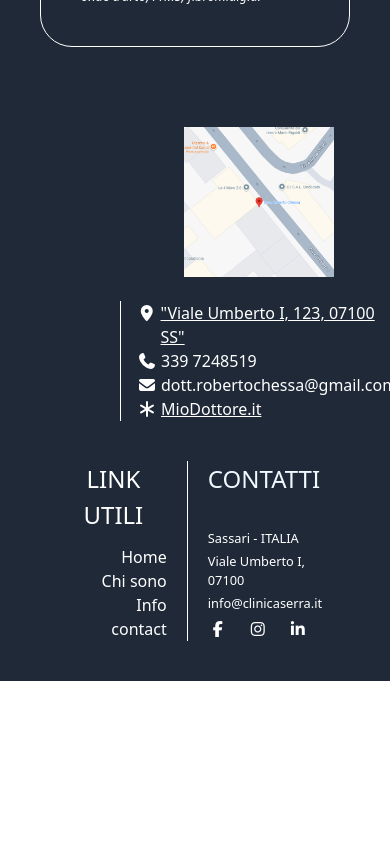
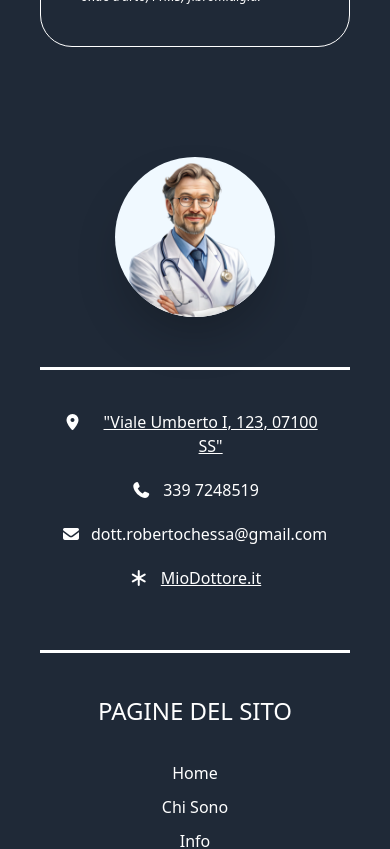
Before and after one commit to CarloDettori/heal-terapy-fe, a React (Vite) app: page / in a window 390 px wide. Shown: the part 4820-5669 px from the top of the page. Before the commit the page ends 5501 px from the top, so only its background shows below. Built offline with nearby package versions, Linux system fonts and the light colour scheme.

Commit message:
FINE BOZZA

```diff
--- a/src/index.css
+++ b/src/index.css
@@ -105,7 +105,7 @@ main {
 }
 
 section {
-    padding: 10px
+    padding: 20px
 }
 
 
@@ -149,4 +149,131 @@ section {
 }
 
 
+
+
+
+
+@media (max-width: 1030px) {
+    #footer-content-wrapper {
+        flex-direction: column;
+    }
+
+    #footer-content-wrapper {
+        justify-content: center;
+    }
+
+
+
+    #footer-copyright-wrapper,
+    #footer-info-wrapper {
+        margin: 90px 0;
+    }
+}
+
+
+@media (max-width: 600px) {
+
+
+
+
+
+    #footer-pages-links,
+    #footer-social-links {
+        text-align: center;
+        gap: 10px
+    }
+
+    #social-links-wrapper-f {
+        justify-content: center;
+    }
+
+
+    form .footer-block {
+        margin: 0;
+        padding: 0;
+        width: 216px;
+        padding-top: 50px;
+        border: none;
+    }
+
+    #footer-img {
+        margin: 0 auto
+    }
+
+    #footer-block-1 {
+        padding-right: 0;
+    }
+
+    .address-info {
+
+        margin: 0 auto
+    }
+
+    #footer-block-2,
+    #footer-block-4 {
+
+        border-left: none;
+    }
+
+
+
+    #footer-block-2,
+    #footer-block-3,
+    #footer-block-4 {
+        padding-top: 40px;
+        text-align: center;
+        border-top: 3px solid white;
+        gap: 20px
+    }
+
+    f .octagon {
+        padding: 0
+    }
+
+
+    #arrows {
+        height: 20px;
+
+    }
+
+    #l-arrow-body,
+    #r-arrow-body {
+        display: inline-block;
+
+        height: 4px;
+    }
+
+    #footer-block-3 {
+        text-align: left;
+        margin: 0;
+
+    }
+
+    #footer-copyright-wrapper,
+    #footer-info-wrapper {
+        flex-direction: column;
+        gap: 50px;
+        margin: 30px 0
+    }
+
+    #footer-copyright-wrapper {
+        padding: 0
+    }
+
+    #footer-info-wrapper {
+        padding: 0
+    }
+
+    #game-description {
+        display: none;
+    }
+
+    #game-title {
+        margin-bottom: 400px;
+    }
+
+
+}
+
+
 @import "tailwindcss";
--- a/src/layout/Footer.jsx
+++ b/src/layout/Footer.jsx
@@ -33,7 +33,7 @@ export default function Footer() {
             <div className="my-20 mx-auto p-10 flex flex-col gap-5 max-w-130 border rounded-4xl">
 
                 <h1>
-                    FONTI
+                    BIBLIOGRAFIA
                 </h1>
 
                 <ul className="flex flex-col gap-2 italic">
@@ -44,48 +44,54 @@ export default function Footer() {
                 </ul>
 
             </div>
-            <div className="mx-auto flex flex-wrap gap-10 justify-evenly place item-center text-white text-start">
 
 
-                <div className="flex ms-20 flex-wrap justify-center gap-6 ">
+            <div id="footer-content-wrapper" className="flex  justify-between place item-center text-white text-start">
 
-                    <a href="https://maps.app.goo.gl/wTK8A56x4ZNBpoNv5">
-                        <img width="150" height="150" src="/addres.png" alt="" />
+                <div id="footer-copyright-wrapper" className="footer-block flex place-content-center  text-white text-start">
+
+
+
+                    <a id="footer-block-1" href="https://www.miodottore.it/roberto-chessa-2/anestesista/sassari#profile-info" className="relative pe-7">
+                        <img id="footer-img" className="rounded-full shadow-2xl h-40 my-auto bg-(--lightest-theme) hover:scale-110" src="/doctor.png" alt="" />
                     </a>
-                    <div className="flex flex-col justify-between border-s border-e-(--lightest-theme) ps-3">
+
+                    <div id="footer-block-2" className=" px-5 footer-block border-s border-e-(--lightest-theme) flex flex-col justify-between">
+
 
                         {infos.map((info) => {
                             return (
-                                <div key={info.id} className="flex ">
-                                    <i className={info.icon + " mx-1 mt-1"}></i>
+                                <div key={info.id} className="address-info flex max-w-66">
+                                    <i className={info.icon + " me-3 mt-1"}></i>
                                     {info.info}
                                 </div>
                             )
                         })}
 
+
                     </div>
 
+                </div>
 
-                </div>
-                <div className="flex content-center text-white text-start">
+                <div id="footer-info-wrapper" className="flex place-content-center item-center  text-white text-start">
 
-                    <div id="footer-block-3" className="footer-block flex flex-col justify-center mx-5">
-                        <h1 className="text-white text-center pb-3">LINK UTILI</h1>
-                        <div id="footer-pages-links" className="flex flex-col text-end">
+                    <div id="footer-block-3" className="footer-block flex flex-col justify-center  px-8">
+                        <h1 className="text-white text-center pb-3">PAGINE DEL SITO</h1>
+                        <div id="footer-pages-links" className="flex flex-col  text-end">
                             <Link to="/" onClick={() => { window.scrollTo(0, 0) }}>Home</Link>
-                            <Link to="/us" onClick={() => { window.scrollTo(0, 0) }} >Chi sono</Link>
+                            <Link to="/us" onClick={() => { window.scrollTo(0, 0) }}>Chi Sono</Link>
                             <Link to="/info" onClick={() => { window.scrollTo(0, 0) }}>Info</Link>
-                            <Link to="/contact" onClick={() => { window.scrollTo(0, 0) }}>contact</Link>
+                            <Link to="/contact" onClick={() => { window.scrollTo(0, 0) }}>Contattami</Link>
                         </div>
                     </div>
 
-                    <div id="footer-block-4" className=" footer-block flex flex-col justify-between px-5 border-s border-e-(--lightest-theme)">
-                        <h1 className="inline-block text-(--lightest-theme) pb-3">CONTATTI</h1>
-                        <div className="flex flex-col gap-1">
+                    <div id="footer-block-4" className=" footer-block flex flex-col justify-center px-7 border-s border-e-white">
+                        <h1 className="inline-block text-white pb-3">CONTATTI</h1>
+                        <div className="flex flex-col">
                             <p>Sassari - ITALIA</p>
-                            <p>Viale Umberto I, 07100</p>
-                            <p>info@clinicaserra.it</p>
-                            <div id="social-links-wrapper-f" className="flex gap-5">
+                            <p>Viale Umberto I, 123,  07100</p>
+                            <p>info@clinicachessa.it</p>
+                            <div id="social-links-wrapper-f" className="flex gap-8 pt-4">
                                 <a href=""><i className="member-social-footer fa-brands fa-facebook-f"></i></a>
                                 <a href=""><i className="member-social-footer fa-brands fa-instagram"></i></a>
                                 <a href=""><i className="member-social-footer fa-brands fa-linkedin-in"></i></a>
```
